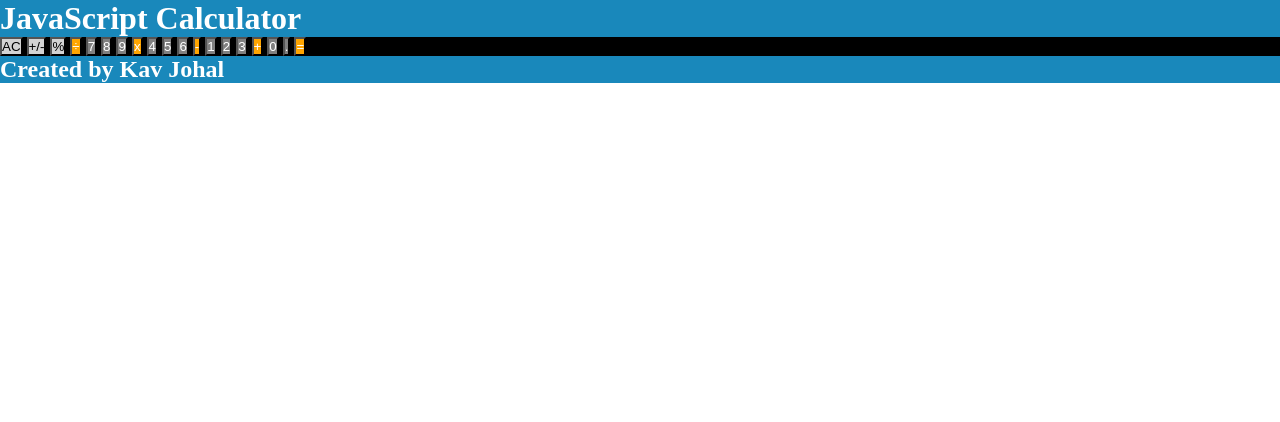
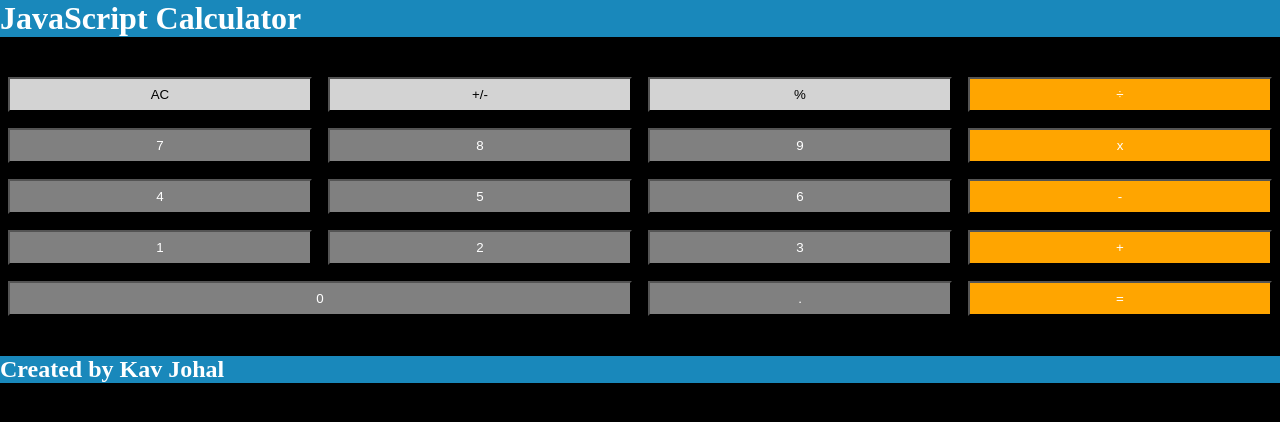
Before and after one commit to kav97/JavaScript-Calculator, a plain HTML site: page index.html in a window 1280 px wide. Drawn offline with Linux system fonts and the light colour scheme.

Commit message:
added grid to buttons and few stylings

```diff
--- a/_buttons.scss
+++ b/_buttons.scss
@@ -1,13 +1,18 @@
 @use "./variables" as *;
 
 .calculator__buttons {
-    //display: grid;
+    margin: 2rem 0 2rem 0;
+
+    button {
+        padding: 0.5rem;
+        margin: 0.5rem;
+
+    }
 
     .btn__btn-function {
         background-color: $function-button-color;
         color: $function-text-color;
-        // padding: 0.5rem;
-        // margin: 0.5rem
+
 
         &:hover{
             background-color: blue;
@@ -24,4 +29,9 @@
         background-color: $number-button-color;
         color: $number-text-color;
     }
+
+    .btn__btn-num-0 {
+        background-color: $number-button-color;
+        color: $number-text-color;
+    }
 }
--- /dev/null
+++ b/_calculator-buttons.scss
@@ -0,0 +1,12 @@
+@use "./variables" as *;
+
+.calculator__buttons {
+    display: grid;
+    grid-template-columns: repeat(4, 1fr);
+
+
+    .btn__btn-num-0 {
+        grid-column: 1/3;
+
+    }
+}
--- a/index.html
+++ b/index.html
@@ -7,6 +7,7 @@
         <link rel="stylesheet" href="script.js">
         <title>JavaScript Calculator</title>
     </head>
+
 
     <body>
         <header>
@@ -38,7 +39,7 @@
                         <button class = "btn__btn-num btn__btn-num--highlight">2</button>
                         <button class = "btn__btn-num btn__btn-num--highlight">3</button>
                         <button class = "btn__btn-opperator btn__btn-opperator--highlight">+</button>
-                        <button class = "btn__btn-num btn__btn-num--highlight">0</button>
+                        <button class = "btn__btn-num-0 btn__btn-num--highlight">0</button>
                         <button class = "btn__btn-num btn__btn-num--highlight">.</button>
                         <button class = "btn__btn-opperator btn__btn-opperator--highlight">=</button>
                     </div>
@@ -50,5 +51,6 @@
                 Created by Kav Johal
             </h2>
         </footer>
+        <script src="./script.js"></script>
     </body>
 </html>
--- a/styles.scss
+++ b/styles.scss
@@ -1,6 +1,7 @@
 @use "./variables" as *;
 @use "./header-footer";
 @use "./buttons";
+@use "./calculator-buttons";
 
 * {
     margin: 0;
@@ -9,8 +10,8 @@
 }
 
 body {
-
-    main {
+    main{
         background-color: $background-color;
     }
+
 }
```
Also changed, not shown: styles.css, 1 other file.
